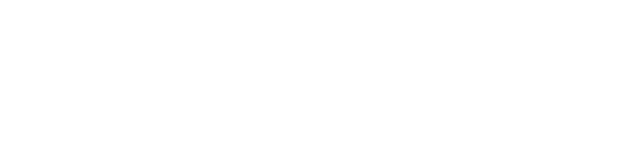
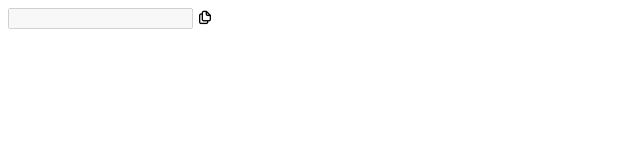
Before and after one commit to BiwashGurung/Password-Generator, a plain HTML site: page index.html in a window 1280 px wide. Shown: the whole page, without its empty margins (0-640 px from the left). Drawn offline with nearby package versions, Linux system fonts and the light colour scheme.

Commit message:
feat : added class password box

```diff
--- a/index.html
+++ b/index.html
@@ -11,5 +11,11 @@
     <script src="script.js" defer></script>
   </head>
   <body>
+    <div class="wrapper">
+      <div class="password-box">
+        <input type="text" disabled />
+        <i class="uil uil-copy copy-icon"></i>
+      </div>
+    </div>
   </body>
 </html>
```
